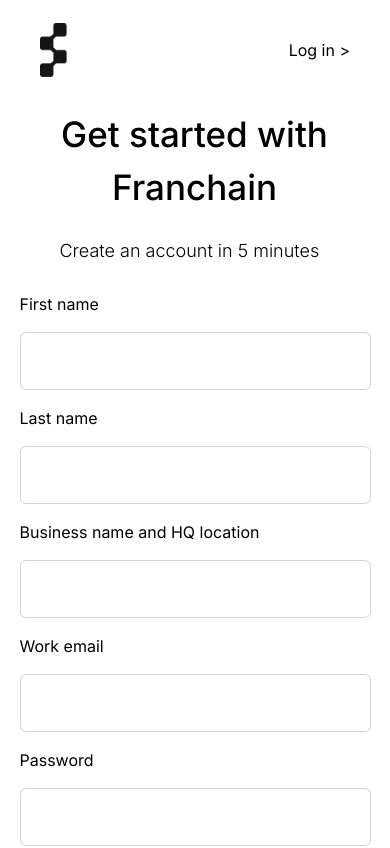
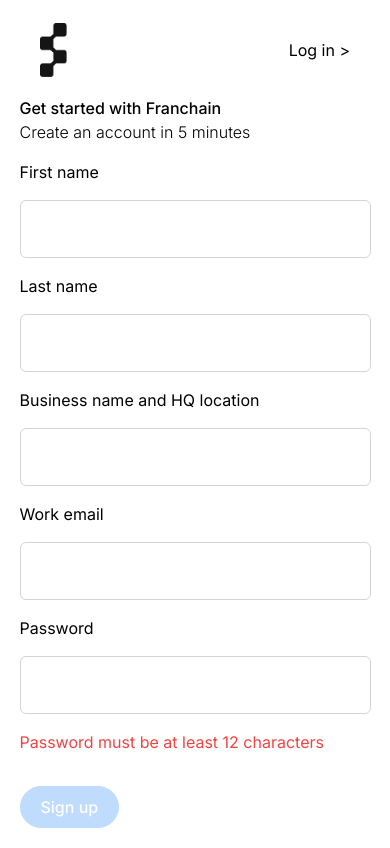
Before and after one commit to allenarduino/technical-test, a Next.js app: page /signup in a window 390 px wide. Shown: the top 848 px of the page. Built offline with nearby package versions, Linux system fonts and the light colour scheme.

Commit message:
Made some changes with the titles on top of the signup form to avoid wrapping to the next line

```diff
--- a/src/app/signup/page.tsx
+++ b/src/app/signup/page.tsx
@@ -46,7 +46,7 @@
                                 <p className="font-medium text-[35px]">Royalty collections, simplified. It's next level!</p>
                             </div>
 
-                            <div className="text-wrapper w-[60%] min-w-[250px] py-[20px] flex text-center ">
+                            <div className="text-wrapper w-[60%] min-w-[250px] px-[20px] flex text-center ">
                                 <p className="font-[500] text-[18px]">Revenue based invoice collection to make royalty collection as easy as...</p>
                             </div>
 
@@ -57,11 +57,11 @@
                 <div className="md:h-full w-[100%] flex xl:justify-start py-24 justify-center ">
                     <div className=" lg:w-[90%] w-[90%] max-w-[600px] h-full lg:max-w-[650px]">
                         <div>
-                            <div className="text-wrapper w-[90%] min-w-[350px] flex text-center px-10 py-3">
-                                <p className="font-medium text-[35px]">Get started with Franchain</p>
+                            <div className="text-wrapper w-[95%] min-w-[350px] flex justify-start">
+                                <p className="font-medium lg:text-[30px]">Get started with Franchain</p>
                             </div>
-                            <div className="text-wrapper w-[90%] min-w-[350px] flex text-center px-10 py-3">
-                                <p className="font-[300] text-[18px]">Create an account in 5 minutes</p>
+                            <div className="text-wrapper w-[95%] min-w-[350px] flex text-center">
+                                <p className="font-[300] lg:text-[18px] ">Create an account in 5 minutes</p>
                             </div>
                         </div>
                         <form>
```
